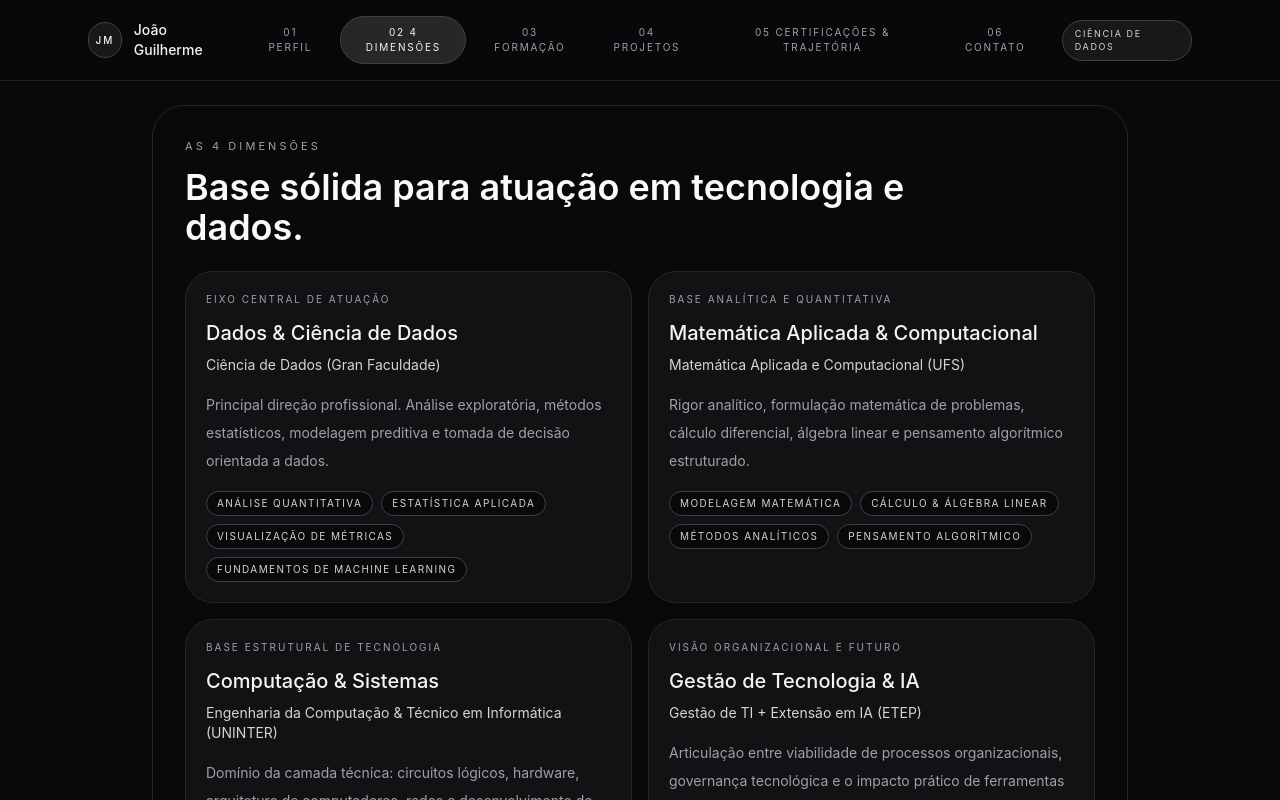
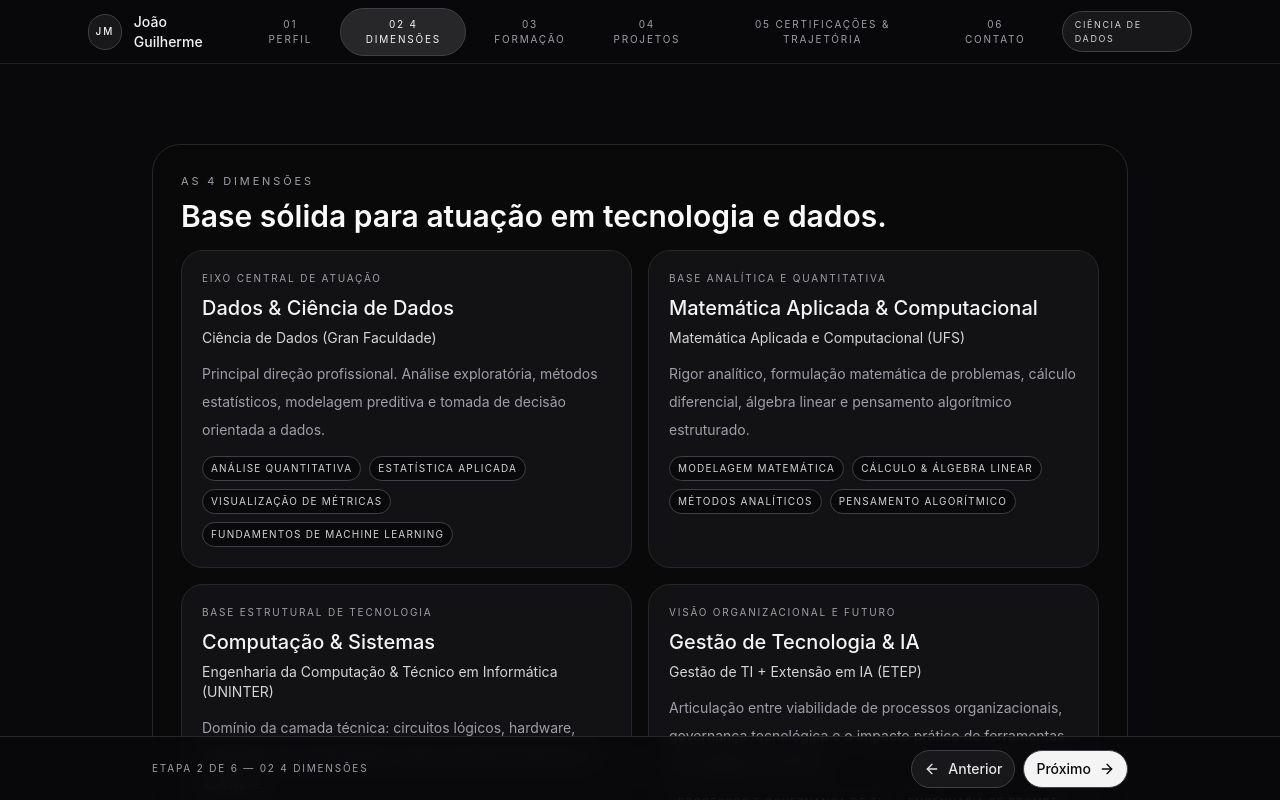
Before and after one commit to bluejaem/Portfolio, a React (Vite) app: page / in a window 1280 px wide. Both pictures are taken after a click on the button "02 4 DIMENSÕES". Built offline with nearby package versions, Linux system fonts and the light colour scheme.

Commit message:
commit 6

```diff
--- a/src/App.tsx
+++ b/src/App.tsx
@@ -123,23 +123,23 @@ function App() {
 
       case 'dimensoes':
         return (
-          <div className="space-y-6">
-            <div className="max-w-3xl">
-              <p className="text-[11px] uppercase tracking-[0.28em] text-zinc-400">As 4 dimensões</p>
-              <h2 className="mt-3 text-3xl font-semibold text-zinc-50 md:text-4xl">Base sólida para atuação em tecnologia e dados.</h2>
+          <div className="space-y-3 sm:space-y-4">
+            <div className="mb-4 max-w-3xl">
+              <p className="text-[10px] uppercase tracking-[0.26em] text-zinc-400 sm:text-[11px]">As 4 dimensões</p>
+              <h2 className="mt-2 text-2xl font-semibold text-zinc-50 sm:text-3xl">Base sólida para atuação em tecnologia e dados.</h2>
             </div>
 
-            <div className="grid gap-4 md:grid-cols-2">
+            <div className="grid gap-3 sm:gap-4 md:grid-cols-2">
               {dimensionsData.map((dimension) => (
-                <div key={dimension.id} className="rounded-[28px] border border-zinc-800 bg-zinc-900/60 p-5">
-                  <p className="text-[10px] uppercase tracking-[0.2em] text-zinc-400">{dimension.pillar}</p>
-                  <h3 className="mt-3 text-xl font-medium text-zinc-100">{dimension.title}</h3>
-                  <p className="mt-2 text-sm text-zinc-300">{dimension.course}</p>
-                  <p className="mt-4 text-sm leading-7 text-zinc-400">{dimension.role}</p>
+                <div key={dimension.id} className="rounded-[22px] border border-zinc-800 bg-zinc-900/60 p-4 sm:p-5">
+                  <p className="text-[9px] uppercase tracking-[0.18em] text-zinc-400 sm:text-[10px]">{dimension.pillar}</p>
+                  <h3 className="mt-2 text-lg font-medium text-zinc-100 sm:text-xl">{dimension.title}</h3>
+                  <p className="mt-1.5 text-xs text-zinc-300 sm:text-sm">{dimension.course}</p>
+                  <p className="mt-3 text-xs leading-6 text-zinc-400 sm:text-sm sm:leading-7">{dimension.role}</p>
 
-                  <div className="mt-4 flex flex-wrap gap-2">
+                  <div className="mt-3 flex flex-wrap gap-1.5 sm:gap-2">
                     {dimension.highlights.map((item) => (
-                      <span key={`${dimension.id}-${item}`} className="rounded-full border border-zinc-700 bg-zinc-950 px-2.5 py-1 text-[10px] uppercase tracking-[0.14em] text-zinc-300">
+                      <span key={`${dimension.id}-${item}`} className="rounded-full border border-zinc-700 bg-zinc-950 px-2 py-1 text-[8px] uppercase tracking-[0.12em] text-zinc-300 sm:text-[10px]">
                         {item}
                       </span>
                     ))}
@@ -152,29 +152,29 @@ function App() {
 
       case 'formacao':
         return (
-          <div className="space-y-6">
-            <div className="max-w-3xl">
-              <p className="text-[11px] uppercase tracking-[0.28em] text-zinc-400">Formação integrada</p>
-              <h2 className="mt-3 text-3xl font-semibold text-zinc-50 md:text-4xl">Interseção entre formação acadêmica e base técnica aplicada.</h2>
+          <div className="space-y-3 sm:space-y-4">
+            <div className="mb-4 max-w-3xl">
+              <p className="text-[10px] uppercase tracking-[0.26em] text-zinc-400 sm:text-[11px]">Formação integrada</p>
+              <h2 className="mt-2 text-2xl font-semibold text-zinc-50 sm:text-3xl">Interseção entre formação acadêmica e base técnica aplicada.</h2>
             </div>
 
-            <div className="grid gap-4 md:grid-cols-2 xl:grid-cols-3">
+            <div className="grid gap-3 sm:gap-4 md:grid-cols-2 xl:grid-cols-3">
               {educationList.map((item) => (
-                <div key={item.id} className="rounded-[28px] border border-zinc-800 bg-zinc-900/60 p-5">
+                <div key={item.id} className="rounded-[22px] border border-zinc-800 bg-zinc-900/60 p-4 sm:p-5">
                   <div className="flex items-center justify-between gap-3">
-                    <p className="text-[10px] uppercase tracking-[0.2em] text-zinc-400">{item.level}</p>
-                    <span className="rounded-full border border-zinc-700 bg-zinc-950 px-2.5 py-1 text-[9px] uppercase tracking-[0.16em] text-zinc-300">
+                    <p className="text-[9px] uppercase tracking-[0.18em] text-zinc-400 sm:text-[10px]">{item.level}</p>
+                    <span className="rounded-full border border-zinc-700 bg-zinc-950 px-2 py-1 text-[8px] uppercase tracking-[0.16em] text-zinc-300 sm:text-[9px]">
                       {item.status}
                     </span>
                   </div>
 
-                  <h3 className="mt-4 text-lg font-medium text-zinc-100">{item.degree}</h3>
-                  <p className="mt-2 text-sm text-zinc-300">{item.institution}</p>
-                  <p className="mt-2 text-sm text-zinc-400">Previsão: {item.expectedGraduation}</p>
+                  <h3 className="mt-3 text-base font-medium text-zinc-100 sm:text-lg">{item.degree}</h3>
+                  <p className="mt-1.5 text-xs text-zinc-300 sm:text-sm">{item.institution}</p>
+                  <p className="mt-1.5 text-xs text-zinc-400 sm:text-sm">Previsão: {item.expectedGraduation}</p>
 
-                  <div className="mt-4 flex flex-wrap gap-2">
+                  <div className="mt-3 flex flex-wrap gap-1.5 sm:gap-2">
                     {(item.topics ?? []).map((topic) => (
-                      <span key={`${item.id}-${topic}`} className="rounded-full border border-zinc-700 bg-zinc-950 px-2.5 py-1 text-[9px] uppercase tracking-[0.12em] text-zinc-300">
+                      <span key={`${item.id}-${topic}`} className="rounded-full border border-zinc-700 bg-zinc-950 px-2 py-1 text-[8px] uppercase tracking-[0.12em] text-zinc-300 sm:text-[9px]">
                         {topic}
                       </span>
                     ))}
@@ -345,9 +345,9 @@ function App() {
   }
 
   return (
-    <div className="flex min-h-screen flex-col justify-between overflow-x-hidden bg-zinc-950 text-zinc-100">
-      <header className="sticky top-0 z-50 border-b border-zinc-800/80 bg-zinc-950/90 backdrop-blur-xl">
-        <div className="mx-auto flex max-w-6xl items-center justify-between gap-4 px-6 py-4">
+    <div className="relative min-h-screen overflow-hidden bg-zinc-950 text-zinc-100">
+      <header className="sticky top-0 z-50 h-16 border-b border-zinc-800/80 bg-zinc-950/90 backdrop-blur-xl">
+        <div className="mx-auto flex h-full max-w-6xl items-center justify-between gap-4 px-4 sm:px-6">
           <div className="flex items-center gap-3">
             <span className="flex h-9 w-9 items-center justify-center rounded-full border border-zinc-700 bg-zinc-900 text-[10px] font-medium uppercase tracking-[0.2em] text-zinc-100">
               JM
@@ -380,8 +380,8 @@ function App() {
         </div>
       </header>
 
-      <main className="mx-auto flex w-full max-w-5xl flex-1 items-center justify-center px-6 py-6">
-        <div className="w-full">
+      <main className="pt-20 pb-20 min-h-screen flex items-center justify-center overflow-y-auto">
+        <div className="mx-auto w-full max-w-5xl px-4 sm:px-6">
           <AnimatePresence mode="wait">
             <motion.div
               key={slideMeta[activeSlide].id}
@@ -389,7 +389,7 @@ function App() {
               animate={{ opacity: 1, y: 0 }}
               exit={{ opacity: 0, y: -15 }}
               transition={{ duration: 0.28, ease: 'easeInOut' }}
-              className="w-full rounded-[32px] border border-zinc-800 bg-zinc-950/60 p-5 md:p-8"
+              className="w-full rounded-[28px] border border-zinc-800 bg-zinc-950/60 p-4 sm:p-5 md:p-7"
             >
               {renderSlide()}
             </motion.div>
@@ -397,9 +397,9 @@ function App() {
         </div>
       </main>
 
-      <footer className="mx-auto w-full max-w-5xl px-6 pb-6">
-        <div className="flex items-center justify-between gap-4 rounded-full border border-zinc-800 bg-zinc-950/80 px-4 py-3">
-          <div className="text-[10px] uppercase tracking-[0.2em] text-zinc-400">
+      <footer className="fixed bottom-0 left-0 right-0 z-50 h-16 border-t border-zinc-800 bg-zinc-950/85 backdrop-blur-md">
+        <div className="mx-auto flex h-full max-w-5xl items-center justify-between gap-3 px-4 sm:px-6">
+          <div className="min-w-0 flex-1 truncate text-[9px] uppercase tracking-[0.18em] text-zinc-400 sm:text-[10px]">
             Etapa {activeSlide + 1} de {slideMeta.length} — {slideMeta[activeSlide].label}
           </div>
 
@@ -408,7 +408,7 @@ function App() {
               type="button"
               onClick={() => goToSlide(activeSlide - 1)}
               disabled={activeSlide === 0}
-              className="inline-flex items-center gap-2 rounded-full border border-zinc-700 bg-zinc-900 px-3 py-2 text-sm text-zinc-200 disabled:cursor-not-allowed disabled:opacity-40"
+              className="inline-flex items-center gap-2 rounded-full border border-zinc-700 bg-zinc-900 px-3 py-2 text-xs font-medium text-zinc-200 transition-colors hover:border-zinc-500 hover:text-zinc-100 disabled:cursor-not-allowed disabled:border-zinc-800 disabled:bg-zinc-950 disabled:text-zinc-600 disabled:opacity-60 sm:text-sm"
             >
               <ArrowLeft className="h-4 w-4" />
               Anterior
@@ -418,7 +418,7 @@ function App() {
               type="button"
               onClick={() => goToSlide(activeSlide + 1)}
               disabled={activeSlide === slideMeta.length - 1}
-              className="inline-flex items-center gap-2 rounded-full border border-zinc-700 bg-zinc-900 px-3 py-2 text-sm text-zinc-100 disabled:cursor-not-allowed disabled:opacity-40"
+              className="inline-flex items-center gap-2 rounded-full border border-zinc-700 bg-zinc-100 px-3 py-2 text-xs font-medium text-zinc-950 transition-colors hover:bg-zinc-200 disabled:cursor-not-allowed disabled:border-zinc-800 disabled:bg-zinc-900 disabled:text-zinc-600 disabled:opacity-60 sm:text-sm"
             >
               Próximo
               <ArrowRight className="h-4 w-4" />
```
